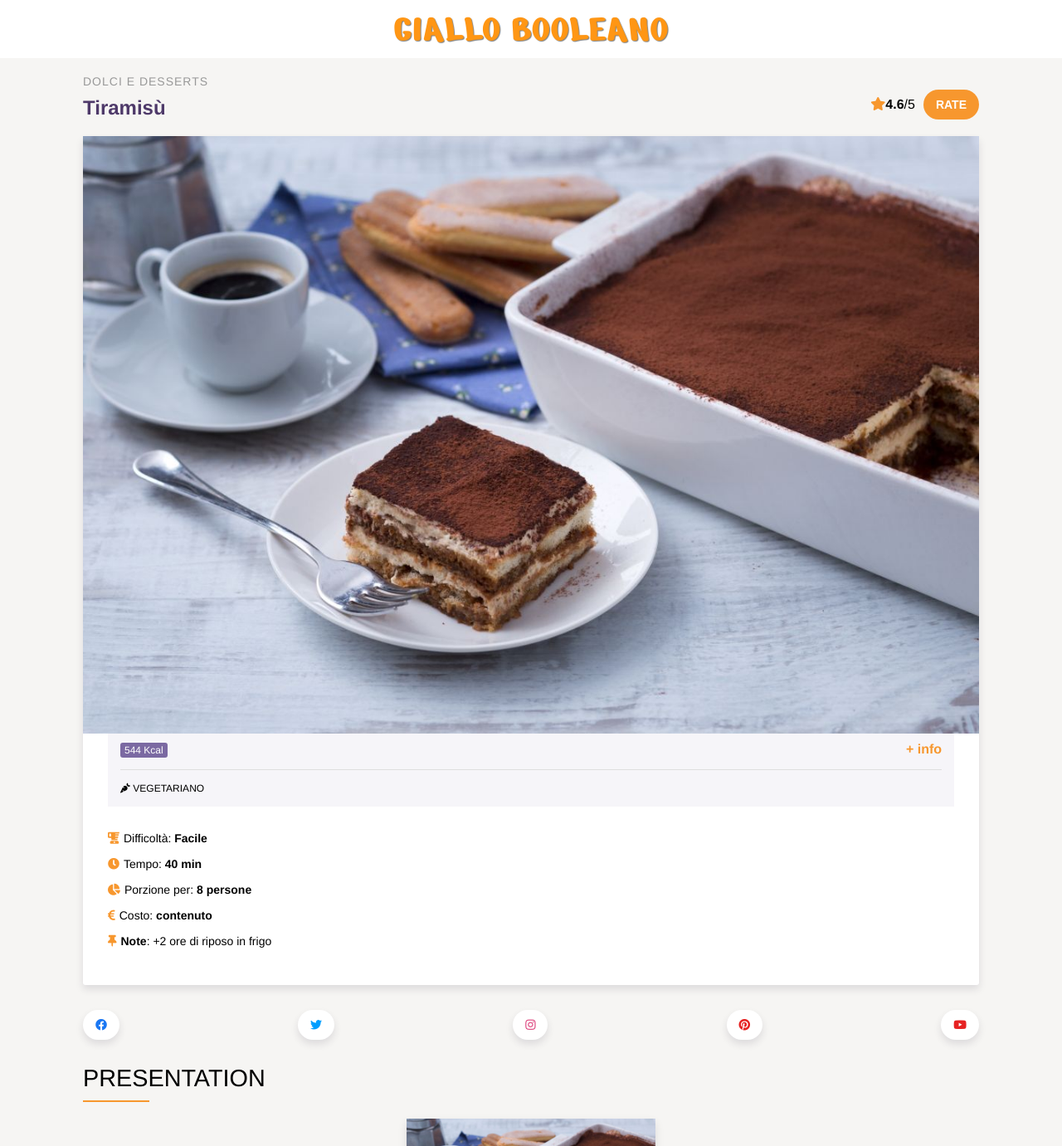
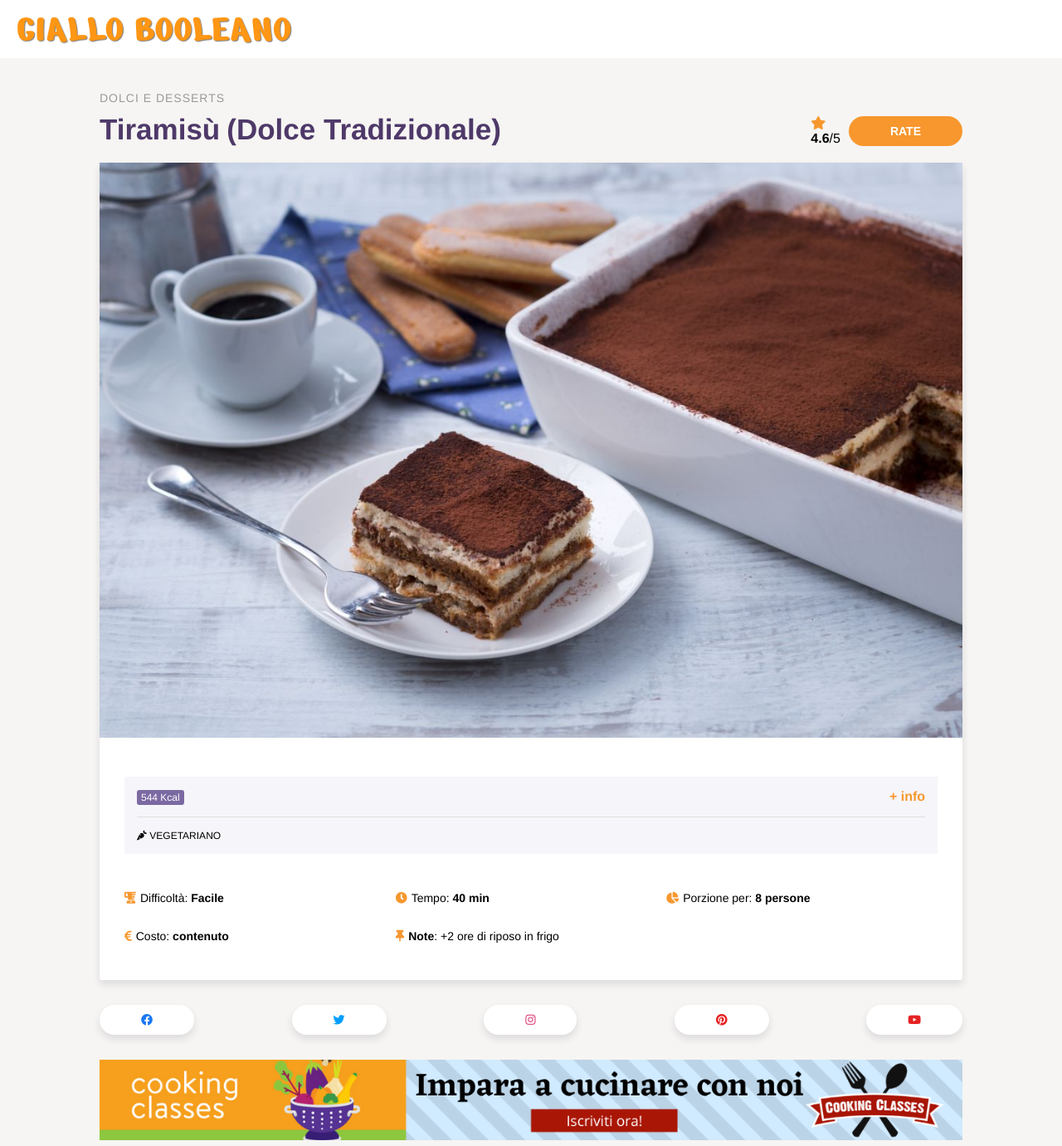
Before and after one commit to RossellaTaverni/htmlcss-responsive-layout, a plain HTML site: page index.html in a window 1280 px wide. Shown: the top 1381 px of the page at 83% size. Drawn offline with Linux system fonts and the light colour scheme.

Commit message:
[UPD] Tablet update.

```diff
--- a/css/responsive.css
+++ b/css/responsive.css
@@ -6,3 +6,53 @@
 .recipe-video{
     margin-bottom: 45px;
 }
+
+/* RESPONSIVE */
+@media screen and (min-width:768px) {
+
+    #topbar{
+        justify-content: left;
+    }
+
+    .container{
+        padding: 20px;
+    }
+
+    .recipe-origin{
+        display: block;
+        margin-left: 8px;
+    }
+
+    .recipe-name{
+        display: flex;
+        font-size: 35px;
+    }
+
+    .recipe-video{
+        margin-bottom: 70px;
+    }
+
+    ul{
+        display: flex;
+        flex-wrap: wrap;
+    }
+
+    li{
+      width: calc(100% / 3);
+    }
+
+    .btn{
+        padding: 10px 50px;
+    }
+
+    .ads{
+        display: block;
+    }
+
+    .clearfix > img{
+        display: inline;
+        float: left;
+        margin-right: 8px;
+    }
+
+}
```
